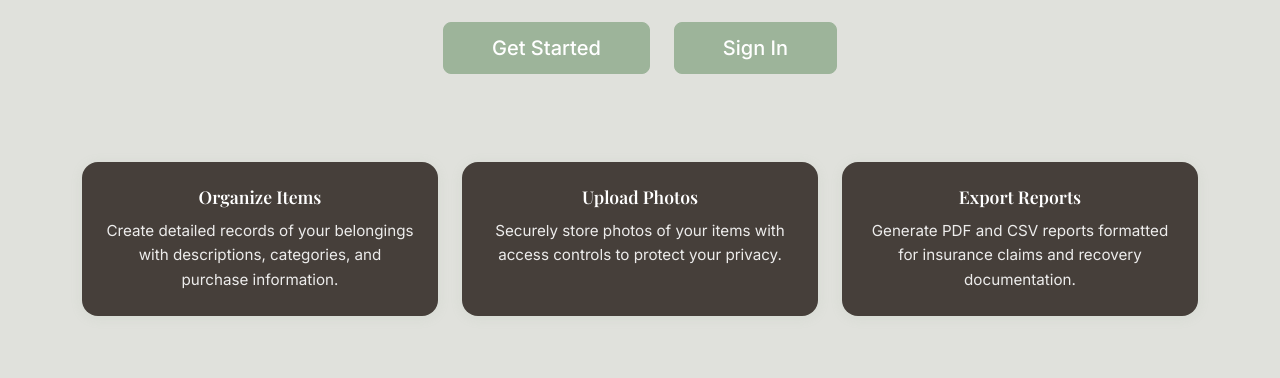
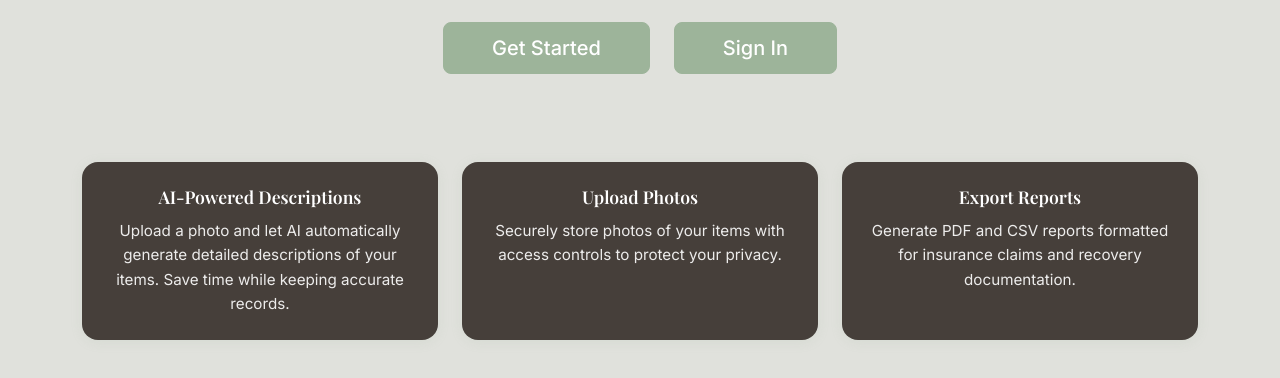
Before and after one commit to karlarum/property-archive, a website built with Vite: page client/index.html in a window 1280 px wide. Shown: the part 608-986 px from the top of the page. Built offline with nearby package versions, Linux system fonts and the light colour scheme; files whose address does not match are found by name; a web font is replaced by a local one.

Commit message:
added wording to inform user of auto description

```diff
--- a/client/index.html
+++ b/client/index.html
@@ -53,9 +53,9 @@
         <div class="col-md-4">
           <div class="card h-100 simple-card">
             <div class="card-body text-center">
-              <h5 class="card-title">Organize Items</h5>
+              <h5 class="card-title">AI-Powered Descriptions</h5>
               <p class="card-text">
-                Create detailed records of your belongings with descriptions, categories, and purchase information.
+                Upload a photo and let AI automatically generate detailed descriptions of your items. Save time while keeping accurate records.
               </p>
             </div>
           </div>
```
Also changed, not shown: client/dashboard.html (+1 -0 lines).
